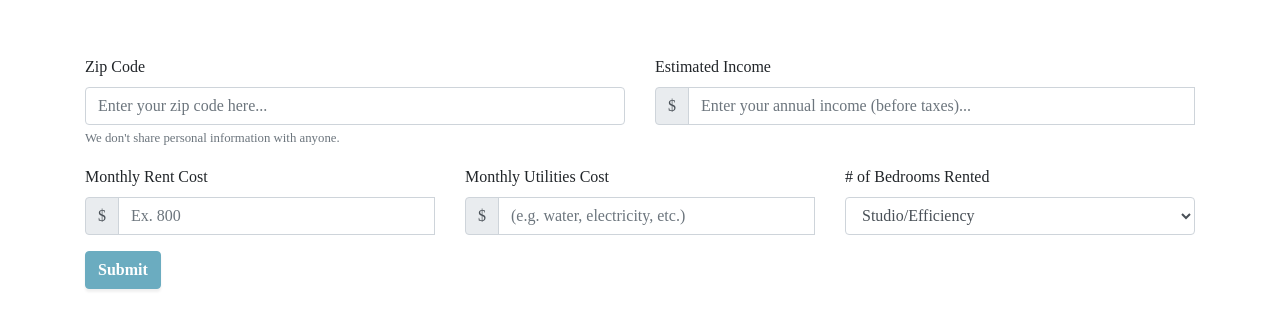
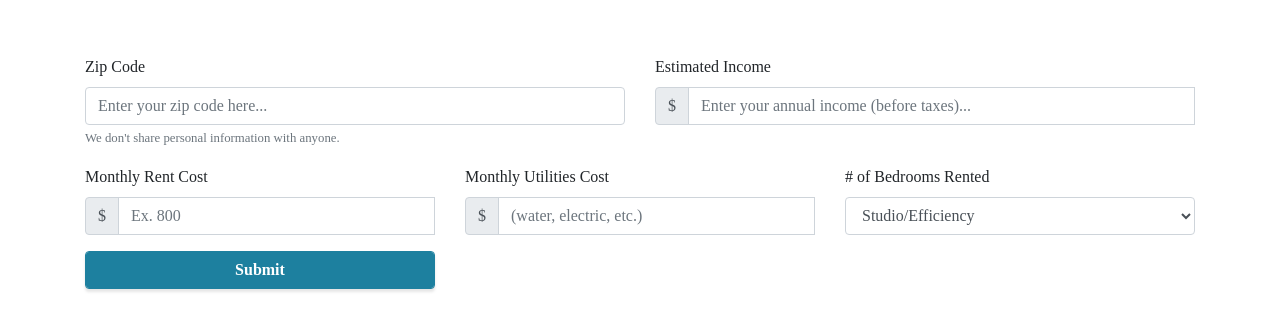
Before and after one commit to aaj3f/housing-policy-react, a React (Create React App) app: page / in a window 1280 px wide. Shown: the part 228-558 px from the top of the page. Built offline with nearby package versions, Linux system fonts and the light colour scheme.

Commit message:
style submit button

```diff
--- a/src/components/userForm.js
+++ b/src/components/userForm.js
@@ -28,7 +28,8 @@ class UserForm extends Component {
       rent_costValid: false,
       utilitiesValid: false
     },
-    formErrors: {zipcode: '', salary: '', rent_cost: '', utilities: ''}
+    formErrors: {zipcode: '', salary: '', rent_cost: '', utilities: ''},
+    valid: true
   }
 
   validateField = (fieldName, value) => {
@@ -91,11 +92,11 @@ class UserForm extends Component {
     // if (form.checkValidity() === false) {
     //   event.stopPropagation();
     // }
-    if (Object.values(this.state.validations).every(value => value === true)) {
+    if (Object.values(this.state.validations).every(value => value === true) && Object.values(this.state.user).every(value => value.length > 0)) {
       this.props.createUser(this.state);
-      this.setState({ user: { zipcode: '', salary: '', rent_cost: '', utilities: '', bedrooms: ''}, formErrors: {zipcode: '', salary: '', rent_cost: '', utilities: ''}})
+      this.setState({ user: { zipcode: '', salary: '', rent_cost: '', utilities: '', bedrooms: ''}, formErrors: {zipcode: '', salary: '', rent_cost: '', utilities: ''}, valid: true })
     } else {
-      alert("Please confirm that all form elements are valid.")
+      this.setState({ ...this.state, valid: false })
     }
   }
   //
@@ -110,7 +111,7 @@ class UserForm extends Component {
       <Container id="formContainer">
         <Form noValidate onSubmit={this.handleSubmit}>
           <Row>
-            <Col>
+            <Col xs={12} md={6}>
               <Form.Group controlId="zipcode">
                 <Form.Label>Zip Code</Form.Label>
                 <Form.Control
@@ -129,7 +130,7 @@ class UserForm extends Component {
                 <Form.Control.Feedback type="invalid">{this.state.formErrors.zipcode}</Form.Control.Feedback>
               </Form.Group>
             </Col>
-            <Col>
+            <Col xs={12} md={6}>
               <Form.Group controlId="salary">
                 <Form.Label>Estimated Income</Form.Label>
                 <InputGroup>
@@ -154,7 +155,7 @@ class UserForm extends Component {
           </Row>
 
           <Row>
-            <Col>
+            <Col xs={12} md={4}>
               <Form.Group controlId="rentCost">
                 <Form.Label>Monthly Rent Cost</Form.Label>
                 <InputGroup>
@@ -175,7 +176,7 @@ class UserForm extends Component {
                 </InputGroup>
               </Form.Group>
             </Col>
-            <Col>
+            <Col xs={12} md={4}>
               <Form.Group controlId="utilities">
                 <Form.Label>Monthly Utilities Cost</Form.Label>
                 <InputGroup>
@@ -186,7 +187,7 @@ class UserForm extends Component {
                     type="text"
                     name="utilities"
                     className={this.state.formErrors.utilities ? (this.state.validations.utilitiesValid ? 'is-valid' : 'is-invalid') : ''}
-                    placeholder="(e.g. water, electricity, etc.)"
+                    placeholder="(water, electric, etc.)"
                     aria-describedby="UtilitiesPrepend"
                     value={this.state.user.utilities}
                     onChange={this.handleChange}
@@ -196,7 +197,7 @@ class UserForm extends Component {
                 </InputGroup>
               </Form.Group>
             </Col>
-            <Col>
+            <Col xs={12} md={4}>
               <Form.Group controlId="bedrooms">
                 <Form.Label># of Bedrooms Rented</Form.Label>
                 <Form.Control
@@ -214,12 +215,25 @@ class UserForm extends Component {
             </Col>
           </Row>
 
-          <Button
+          <Row className="justify-content-md-left align-items-center">
+            <Col xs={4} >
+              <Form.Group controlID="submit" className="mb-0">
+                <Form.Control
+                  type="submit"
+                  className="btn btn-primary"
+                  value="Submit"/>
+              </Form.Group>
+            </Col>
+            <Col>
+              <div className={this.state.valid ? "invalid-feedback" : "invalid-feedback d-block my-0"}><p className="mb-0">Please complete the form with valid inputs.</p></div>
+            </Col>
+          </Row>
+          {/* <Button
             variant="primary"
             disabled={!Object.values(this.state.validations).every(value => value === true)}
             type="submit">
             Submit
-          </Button>
+          </Button> */}
         </Form>
       </Container>
     )
```
